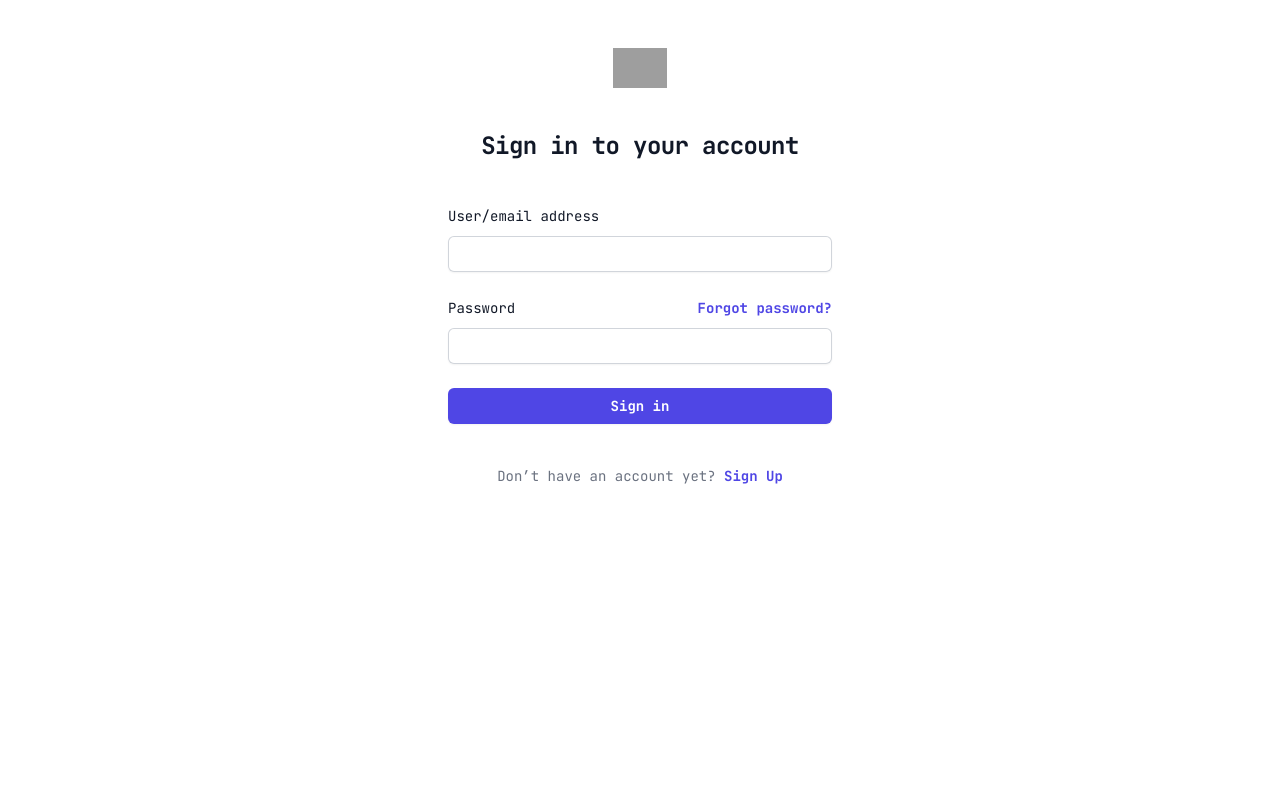
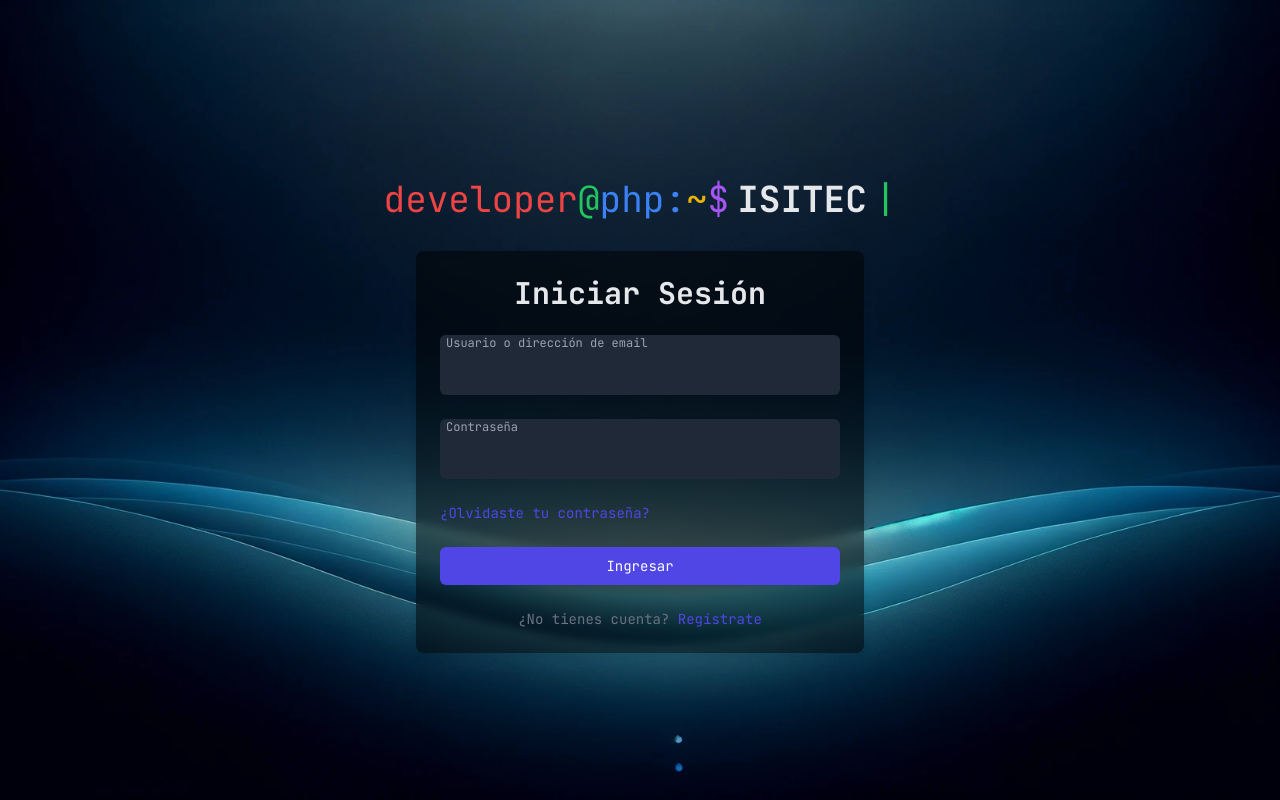
Before and after one commit to enrikku/Isitec, a PHP site: page /public/authentication/index.php in a window 1280 px wide. Run offline with PHP 8.4, Linux system fonts and the light colour scheme; some libraries are stand-ins or nearby versions; grey boxes are pictures that could not be loaded.

Commit message:
Estilos de login y registro terminados
faltan algunos detalles de mensajes en el login y redirijir al home

```diff
--- a/assets/css/common.css
+++ b/assets/css/common.css
@@ -7,8 +7,47 @@
   --color-texto: #333; /* Gris oscuro */
   --color-success: #22c55e;
   --color-error: #ef4444;
+  --color-gray-500: #6b7280;
 }
 
 body {
   font-family: "JetBrains Mono", monospace;
 }
+
+/* Animation logo */
+@keyframes blink {
+  0%,
+  100% {
+    opacity: 1;
+  }
+  50% {
+    opacity: 0;
+  }
+}
+.animate-blink {
+  animation: blink 1s step-start 0s infinite;
+}
+
+/* Para manejar el auto completar */
+input:-webkit-autofill,
+input:-webkit-autofill:hover,
+input:-webkit-autofill:focus,
+input:-webkit-autofill:active {
+  -webkit-box-shadow: 0 0 0 30px #1f2937 inset !important; /* Cambiar al color de fondo de tu input, #1f2937 corresponde a gray-900 en Tailwind */
+  -webkit-text-fill-color: white !important; /* Cambiar el color del texto, #6B7280 corresponde a gray-500 en Tailwind */
+  caret-color: #2acf14 !important; /* Cambiar el color del cursor si quieres usar un verde específico */
+  border-color: #6b7280 !important; /* El color que deseas para el borde */
+}
+
+/* Otra opción para manejar el auto completar */
+.autocomplete\:bg-transparent:-webkit-autofill {
+  background-color: transparent !important; /* Cambiar el color de fondo de tu input */
+}
+
+/* Media queries para ajustar el tamaño del texto en dispositivos móviles *para el input y el label de correo del login*/
+@media (max-width: 640px) {
+  /* Asumiendo que 640px es tu breakpoint para móviles */
+  .label-style {
+    font-size: 0.875rem; /* Esto es equivalente a text-sm en Tailwind */
+  }
+}
--- a/public/authentication/index.php
+++ b/public/authentication/index.php
@@ -35,61 +35,56 @@
 <head>
     <meta charset="UTF-8">
     <meta name="viewport" content="width=device-width, initial-scale=1.0">
-    <title>SigIn</title>
+    <title>Iniciar Sesión</title>
     <script src="https://cdn.tailwindcss.com"></script>
     <link rel="stylesheet" href="../../assets/css/common.css">
+    <link rel="stylesheet" href="../../assets/css/register.css">
 </head>
 
-<body>
-    <div class="flex min-h-full flex-col justify-center px-6 py-12 lg:px-8">
-        <div class="sm:mx-auto sm:w-full sm:max-w-sm">
-            <img class="mx-auto h-10 w-auto" src="https://tailwindui.com/img/logos/mark.svg?color=indigo&shade=600"
-                alt="Your Company">
-            <h2 class="mt-10 text-center text-2xl font-bold leading-9 tracking-tight text-gray-900">Sign in to your
-                account</h2>
-        </div>
-        <!-- Todo adaptado al PHP -->
-        <div class="mt-10 sm:mx-auto sm:w-full sm:max-w-sm">
-            <form class="space-y-6" action="login.php" method="POST">
-                <div>
-                    <label for="user" class="block text-sm font-medium leading-6 text-gray-900">User/email
-                        address</label>
-                    <div class="mt-2">
+<body class="bg-gray-900 flex flex-col items-center justify-center min-h-screen p-4">
+
+    <section class="my-8 hidden sm:flex justify-center items-center">
+        <span class="text-4xl text-red-500">developer</span>
+        <span class="text-4xl text-green-500">@</span>
+        <span class="text-4xl text-blue-500">php:</span>
+        <span class="text-4xl text-yellow-500">~</span>
+        <span class="text-4xl text-purple-500">$</span>
+        <span class="text-4xl font-bold mx-2 text-gray-200">ISITEC</span>
+        <span class="text-4xl animate-blink text-green-500">|</span>
+    </section>
+
+    <div class="form-container p-6 rounded-lg max-w-md mx-auto w-full">
+        <h2 class="text-gray-200 text-center text-3xl font-bold mb-6">Iniciar Sesión</h2>
+        <form class="space-y-6" action="index.php" method="POST">
+            <div class="form-field">
                 <input id="user" name="user" type="user" autocomplete="user" required
-                            class="block w-full rounded-md border-0 py-1.5 text-gray-900 shadow-sm ring-1 ring-inset ring-gray-300
-                            placeholder:text-gray-400 focus:ring-2 focus:ring-inset focus:ring-indigo-600 sm:text-sm sm:leading-6">
-                    </div>
+                    class="input-style focus:outline-none focus:border-gray-500 autocomplete:bg-transparent">
+                <label for="user" class="label-style text-sm md:text-base">Usuario o dirección de email</label>
             </div>
 
-                <div>
-                    <div class="flex items-center justify-between">
-                        <label for="pass" class="block text-sm font-medium leading-6 text-gray-900">Password</label>
-                        <div class="text-sm">
-                            <a href="#" class="font-semibold text-indigo-600 hover:text-indigo-500">Forgot password?</a>
-                        </div>
-                    </div>
-                    <div class="mt-2">
+            <div class="form-field">
                 <input id="pass" name="pass" type="password" autocomplete="current-password" required
-                            class="block w-full rounded-md border-0 py-1.5 text-gray-900 shadow-sm ring-1 ring-inset ring-gray-300
-                            placeholder:text-gray-400 focus:ring-2 focus:ring-inset focus:ring-indigo-600 sm:text-sm sm:leading-6">
-                    </div>
+                    class="input-style focus:outline-none focus:border-gray-500 autocomplete:bg-transparent">
+                <label for="pass" class="label-style">Contraseña</label>
             </div>
 
-                <div>
-                    <button type="submit"
-                        class="flex w-full justify-center rounded-md bg-indigo-600 px-3 py-1.5 text-sm font-semibold leading-6 text-white shadow-sm hover:bg-indigo-500
-                        focus-visible:outline focus-visible:outline-2 focus-visible:outline-offset-2 focus-visible:outline-indigo-600">Sign
-                        in</button>
+            <div class="flex items-center justify-between">
+                <a href="#" class="text-sm text-indigo-600 hover:text-indigo-500">¿Olvidaste tu contraseña?</a>
+            </div>
+
+            <div class="flex justify-center">
+                <button type="submit" class="w-full flex justify-center py-2 px-4 border border-transparent rounded-md
+                    shadow-sm text-sm font-medium text-white bg-indigo-600 hover:bg-indigo-700 focus:outline-none
+                    focus:ring-2 focus:ring-offset-2 focus:ring-indigo-500">
+                    Ingresar
+                </button>
             </div>
         </form>
 
-            <p class="mt-10 text-center text-sm text-gray-500">
-                Don’t have
-                an account yet?
-                <a href="register.php" class="font-semibold leading-6 text-indigo-600 hover:text-indigo-500"> Sign
-                    Up</a>
+        <p class="mt-6 text-center text-sm text-gray-500">
+            ¿No tienes cuenta?
+            <a href="register.php" class="text-indigo-600 hover:text-indigo-500"> Regístrate</a>
         </p>
-        </div>
     </div>
 </body>
 
```
Also changed, not shown: public/authentication/register.php (+12 -1 lines), assets/img/fondo_register.png (deleted). Lines whose indentation alone changed are shown as unchanged.
